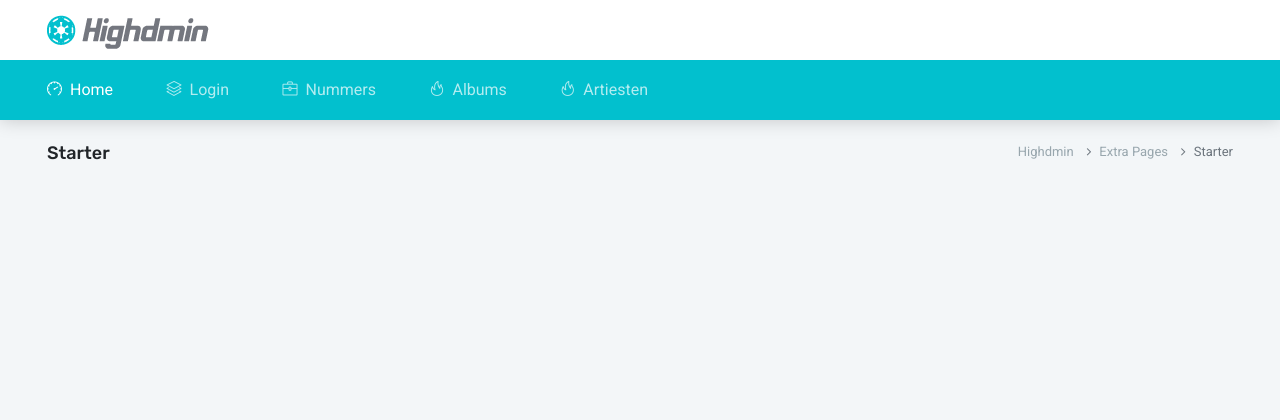
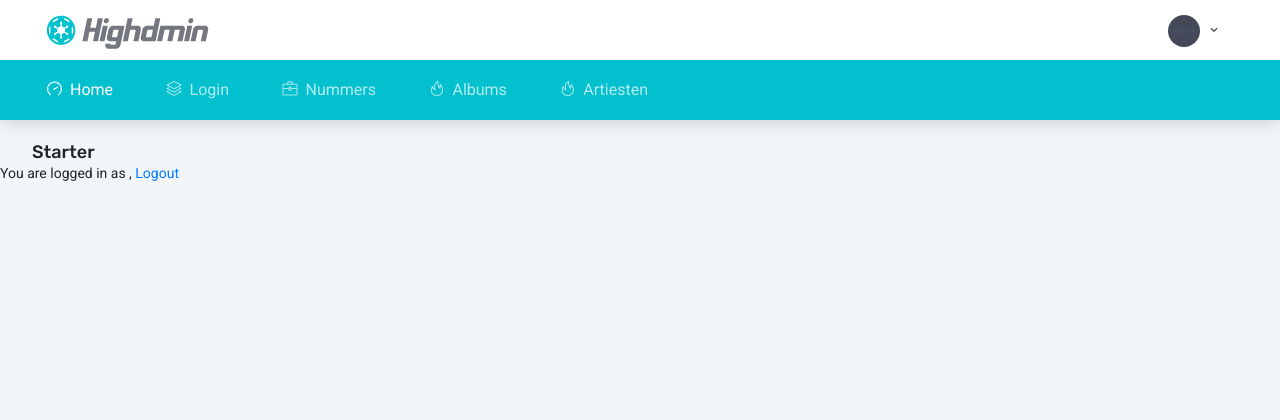
Before and after one commit to Ghoolian/MuzieksiteV2, a Symfony app: template templates/home.html.twig in a window 1280 px wide. Shown: the top 420 px of the page. Run offline with Twig, Linux system fonts and the light colour scheme; the template is opened without the code that fills it, so the values that code supplies are empty; some libraries are stand-ins or nearby versions; some web fonts are replaced.

Commit message:
Login changes

```diff
--- a/src/Controller/Authentication/SecurityController.php
+++ b/src/Controller/Authentication/SecurityController.php
@@ -127,6 +127,7 @@ class SecurityController extends AbstractController
             // TODO Redirect to system dashboard
             // Please use return $this->render() to set a template.
             throw new NotImplementedException('Please specify a route for login');
+            return $this->render('home.html.twig');
         }
 
         if($request->getMethod() == "POST") {
@@ -164,7 +165,7 @@ class SecurityController extends AbstractController
     public function recover($token, PasswordRecoveryRepository $recoveryRepository, Request $request, TranslatorInterface $translator, UserPasswordEncoderInterface $passwordEncoder) {
 
         if($this->checkAuthentication($translator)) {
-            // TODO Redirecht to system dashboard
+            // TODO Redirect to system dashboard
             // Please use return $this->render() to set a template.
             throw new NotImplementedException('Please specify a route for login');
         }
--- a/templates/base.html.twig
+++ b/templates/base.html.twig
@@ -145,6 +145,7 @@
 {% block body %}
 
 {% endblock %}
+
 <!-- Footer -->
 <footer class="footer">
     <div class="container">
--- a/templates/home.html.twig
+++ b/templates/home.html.twig
@@ -1,169 +1,23 @@
-<!doctype html>
-<html lang="en">
-<head>
-    <meta charset="utf-8" />
-    <title>Muzieksite Home</title>
-    <meta name="viewport" content="width=device-width, initial-scale=1, shrink-to-fit=no">
-    <meta content="A fully featured admin theme which can be used to build CRM, CMS, etc." name="description" />
-    <meta content="Coderthemes" name="author" />
-    <meta http-equiv="X-UA-Compatible" content="IE=edge" />
+{% extends 'base.html.twig' %}
 
-    <!-- App favicon -->
-    <link rel="shortcut icon" href="../public/images/favicon.ico">
+    {% block title %}Muzieksite Home{% endblock %}
 
-    <!-- App css -->
-    <link href="{{ asset('css/bootstrap.min.css') }}" rel="stylesheet" type="text/css" />
-    <link href="{{ asset('css/icons.css') }}" rel="stylesheet" type="text/css" />
-    <link href="{{ asset('css/style.css') }}" rel="stylesheet" type="text/css" />
-
-    <script src="{{ asset('js/modernizr.min.js') }}"></script>
-
-</head>
-
-<body>
-
-<!-- Navigation Bar-->
-<header id="topnav">
-    <div class="topbar-main">
-        <div class="container-fluid">
-
-            <!-- Logo container-->
-            <div class="logo">
-                <!-- Text Logo -->
-                <!-- <a href="index.html" class="logo">
-                    <span class="logo-small"><i class="mdi mdi-radar"></i></span>
-                    <span class="logo-large"><i class="mdi mdi-radar"></i> Highdmin</span>
-                </a> -->
-                <!-- Image Logo -->
-                <a href="/" class="logo">
-                    <img src="../public/images/logo_sm.png" alt="" height="30" class="logo-small">
-                    <img src="../public/images/logo.png" alt="" height="34" class="logo-large">
-                </a>
-
-            </div>
-            <!-- End Logo container-->
-
-
-            <div class="menu-extras topbar-custom">
-
-                <ul class="list-unstyled topbar-right-menu float-right mb-0">
-
-
-
-
-
-                    <li class="dropdown notification-list">
-                        <a class="nav-link dropdown-toggle waves-effect nav-user" data-toggle="dropdown" href="#" role="button"
-                           aria-haspopup="false" aria-expanded="false">
-
-                        </a>
-                        <div class="dropdown-menu dropdown-menu-right dropdown-menu-animated profile-dropdown">
-                            <!-- item-->
-                            <div class="dropdown-item noti-title">
-                                <h6 class="text-overflow m-0">Welcome !</h6>
-                            </div>
-
-                            <!-- item-->
-                            <a href="javascript:void(0);" class="dropdown-item notify-item">
-                                <i class="fi-power"></i> <span>Logout</span>
-                            </a>
-
-                        </div>
-                    </li>
-                </ul>
-            </div>
-            <!-- end menu-extras -->
-
-            <div class="clearfix"></div>
-
-        </div> <!-- end container -->
-    </div>
-    <!-- end topbar-main -->
-
-    <div class="navbar-custom">
-        <div class="container-fluid">
-            <div id="navigation">
-                <!-- Navigation Menu-->
-                <ul class="navigation-menu">
-
-                    <li class="has-submenu">
-                        <a href="home.html.twig"><i class="icon-speedometer"></i>Home</a>
-                    </li>
-
-                    <li class="has-submenu">
-                        <a href="#"><i class="icon-layers"></i>Login</a>
-                        <ul class="submenu">
-                            <li><a href="apps-calendar.html">Login</a></li>
-                            <li><a href="apps-tickets.html">Register</a></li>
-                        </ul>
-                    </li>
-
-                    <li class="has-submenu">
-                        <a href="#"><i class="icon-briefcase"></i>Nummers</a>
-                        <ul class="submenu">
-                            <li>
-                                <ul>
-                                    <li><a href="ui-typography.html">Read</a></li>
-                                    <li><a href="ui-cards.html">Create</a></li>
-                                </ul>
-                            </li>
-                        </ul>
-                    </li>
-
-                    <li class="has-submenu">
-                        <a href="#"><i class="icon-fire"></i>Albums</a>
-                        <ul class="submenu">
-                            <li class="has-submenu">
-                                    <li><a href="chart-flot.html">Read</a></li>
-                                    <li><a href="chart-morris.html">Create</a></li>
-                                </ul>
-                            </li>
-                    </li>
-
-                            <li class="has-submenu">
-                                <a href="#"><i class="icon-fire"></i>Artiesten</a>
-                                <ul class="submenu">
-                                    <li class="has-submenu">
-                                    <li><a href="chart-flot.html">Read</a></li>
-                                    <li><a href="chart-morris.html">Create</a></li>
-                                </ul>
-                            </li>
-                            </li>
-
-
-                </ul>
-                <!-- End navigation menu -->
-            </div> <!-- end #navigation -->
-        </div> <!-- end container -->
-    </div> <!-- end navbar-custom -->
-</header>
-<!-- End Navigation Bar-->
-
-
+{% block body %}
 <div class="wrapper">
     <div class="container-fluid">
 
         <!-- Page-Title -->
         <div class="row">
-            <div class="col-sm-12">
-                <div class="page-title-box">
-                    <div class="btn-group float-right">
-                        <ol class="breadcrumb hide-phone p-0 m-0">
-                            <li class="breadcrumb-item"><a href="#">Highdmin</a></li>
-                            <li class="breadcrumb-item"><a href="#">Extra Pages</a></li>
-                            <li class="breadcrumb-item active">Starter</li>
-                        </ol>
-                    </div>
                     <h4 class="page-title">Starter</h4>
-                </div>
-            </div>
         </div>
         <!-- end page title end breadcrumb -->
 
     </div> <!-- end container -->
 </div>
 <!-- end wrapper -->
-
+    <div class="mb-3">
+        You are logged in as {{ app.user.username }}, <a href="{{ path('security_logout') }}">Logout</a>
+    </div>
 
 <!-- Footer -->
 <footer class="footer">
@@ -188,5 +42,4 @@
 <script src="{{ asset('js/jquery.core.js') }}"></script>
 <script src="{{ asset('js/jquery.app.js') }}"></script>
 
-</body>
-</html>
+{% endblock %}
--- a/templates/security/authentication/forgot.html.twig
+++ b/templates/security/authentication/forgot.html.twig
@@ -2,11 +2,12 @@
 {% block title %}{{ 'Recover password'|trans }}{% endblock %}
 
 {% block body %}
+    <br><br><br><br><br><br>
     <h1>{{ 'Recover password'|trans }}</h1>
 
     <form  action="{{ path('security_forgot_password') }}" method="post">
 
-        <input type="email" name="email" required placeholder="{{ 'E-mail'|trans }}">
+        <input name="email" type="email"  required placeholder="{{ 'E-mail'|trans }}"> <br/>
 
         <input type="hidden" name="_method" value="POST">
         <input type="hidden" name="_token" value="{{ csrf_token('password_recovery') }}">
--- a/templates/security/authentication/login.html.twig
+++ b/templates/security/authentication/login.html.twig
@@ -38,7 +38,7 @@
 
                         <div class="form-group row">
                             <div class="col-12">
-                                <a href='security_forgot_password' class="text-muted float-right"><small>Forgot your password?</small></a>
+                                <a class="text-muted float-right" href="{{ path('security_forgot_password') }}"><small>Forgot your password?</small></a>
                                 <label for="password">Password</label>
                                 <input name="_password" class="form-control" type="password" required="" id="_password" placeholder="{{ 'Password'|trans }}">
                             </div>
--- a/templates/security/authentication/logout.html.twig
+++ /dev/null
@@ -1 +0,0 @@
-{% extends 'base.html.twig' %}
```
Also changed, not shown: 1 other file.
